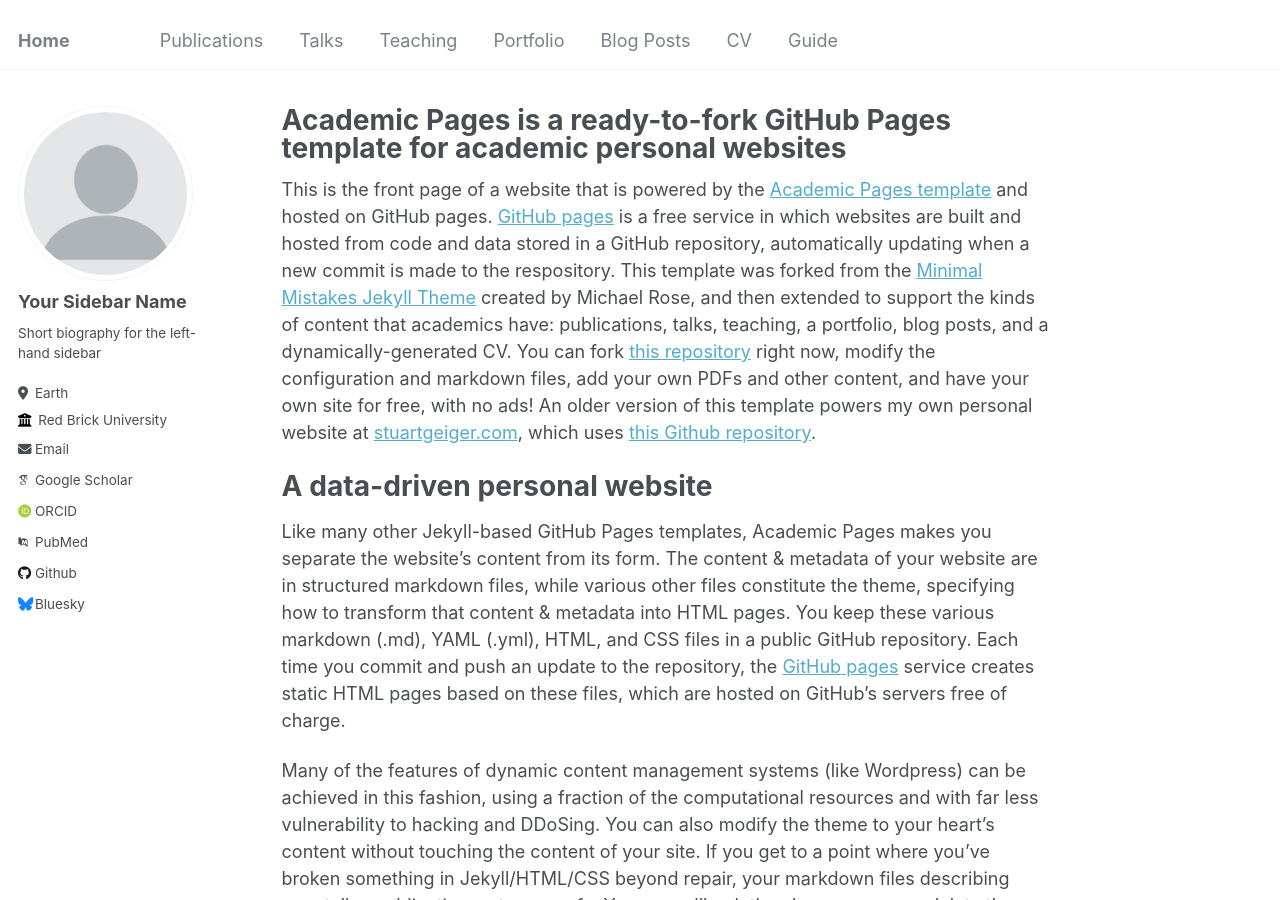
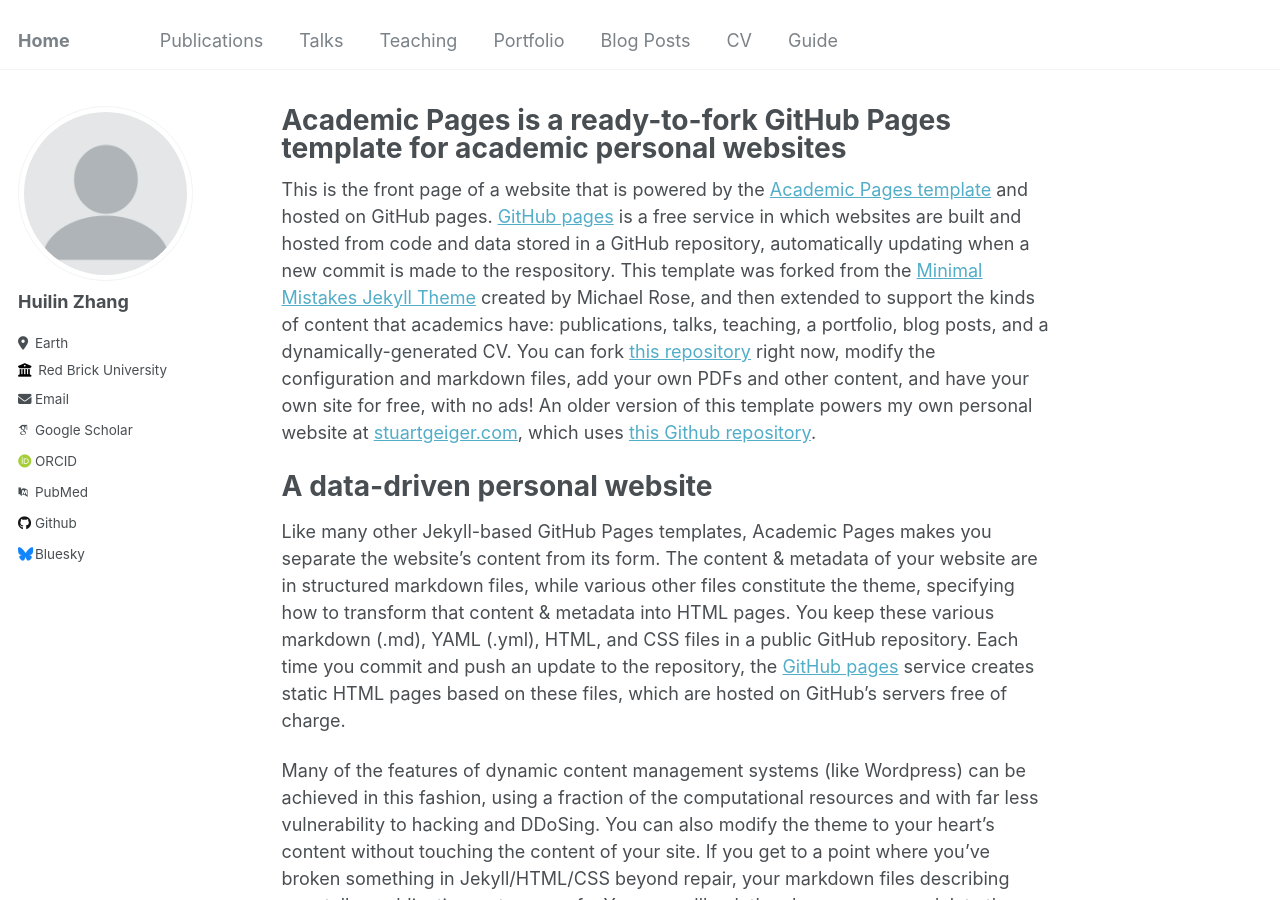
Before and after one commit to huilin-zhang/huilin-zhang.github.io, a Jekyll site: the page built from _pages/about.md, in a window 1280 px wide and 900 px high. Built offline with Jekyll 4.4.1, drawn with Linux system fonts in a browser that asks for light colours; some web fonts are replaced.

Commit message:
Update _config.yml

```diff
--- a/_config.yml
+++ b/_config.yml
@@ -22,9 +22,9 @@
 author:
   # Biographic information
   avatar           : "profile.png"
-  name             : "Your Sidebar Name"
+  name             : "Huilin Zhang"
   pronouns         : # example: "she/her"
-  bio              : "Short biography for the left-hand sidebar"
+  bio              : ""
   location         : "Earth"
   employer         : "Red Brick University"
   uri              : # URL
```
